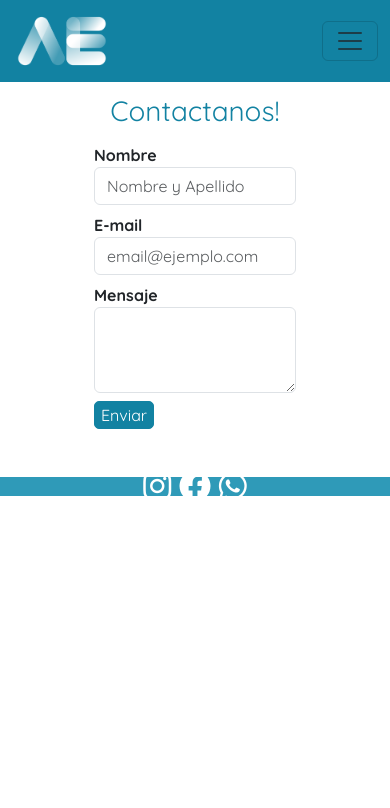
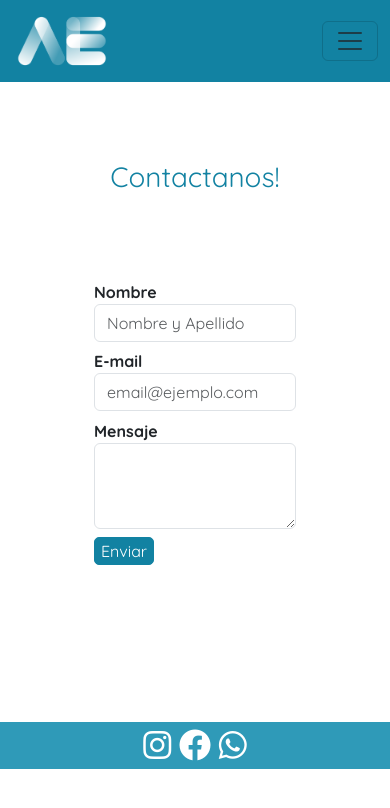
Before and after one commit to DayseBorges/Amazing-Events, a plain HTML site: page pages/contact.html in a window 390 px wide. Drawn offline with nearby package versions, Linux system fonts and the light colour scheme.

Commit message:
footer y details responsive ok

```diff
--- a/assets/js/functions.js
+++ b/assets/js/functions.js
@@ -98,8 +98,8 @@ const cardDetails = (obj, detailsContainer) => {
   cardDetails.classList.add(
     "row",
     "row-detail",
-    "no-gutters",
-    "margin-details"
+
+
   );
   cardDetails.innerHTML = `
                 <div class="col-md-5 col-sm-12 img-detail">
--- a/assets/styles/contact.css
+++ b/assets/styles/contact.css
@@ -10,16 +10,18 @@
   background-color: #c0cbe6;
 }
 
+.form-contact {
+  display: flex;
+  justify-content: center;
+  width: 100%;
+}
+
 .form-group {
-  min-width: 40vw;
+  min-width: 30vw;
   margin-top: 2vw;
   font-family: "Quicksand", sans-serif;
   font-weight: 700;
-}
 
-.container-form {
-  display: flex;
-  justify-content: center;
 }
 
 .button {
@@ -39,8 +41,12 @@
 }
 
 @media screen and (max-width: 1230px) {
-  .container_main {
-    height: 45px;
+  .margin {
+    margin-top: 20vw;
+    margin-bottom: 28vw;
+  }
+  .form-contact {
+    margin-top: 20vw;
   }
 }
 
--- a/assets/styles/styles.css
+++ b/assets/styles/styles.css
@@ -41,7 +41,7 @@ main {
   margin-top: 10px;
 }
 .container-main {
-  min-height: 31.45vw;
+  min-height: 34.8vw;
 }
 .container-relative {
   position: relative;
@@ -101,7 +101,8 @@ main {
 
 @media screen and (max-width: 1230px) {
  .footer {
-  width: 100%;
+    width: 100%;
+    padding: 6vw;
  }
   .search_bar {
     height: 10vw;
--- a/pages/contact.html
+++ b/pages/contact.html
@@ -103,11 +103,11 @@
         </div>
       </nav>
     </header>
-    <main class="container-main">
+    <main class="container-main margin">
       <div class="title">
         <h1>Contactanos!</h1>
       </div>
-      <div class="container-form">
+      <div class="form-contact">
         <form>
           <div class="form-group">
             <label for="name">Nombre</label>
```
Also changed, not shown: assets/styles/details.css (+8 -3 lines), pages/past_events.html (+1 -1 lines), pages/upcoming_events.html (+1 -1 lines).
